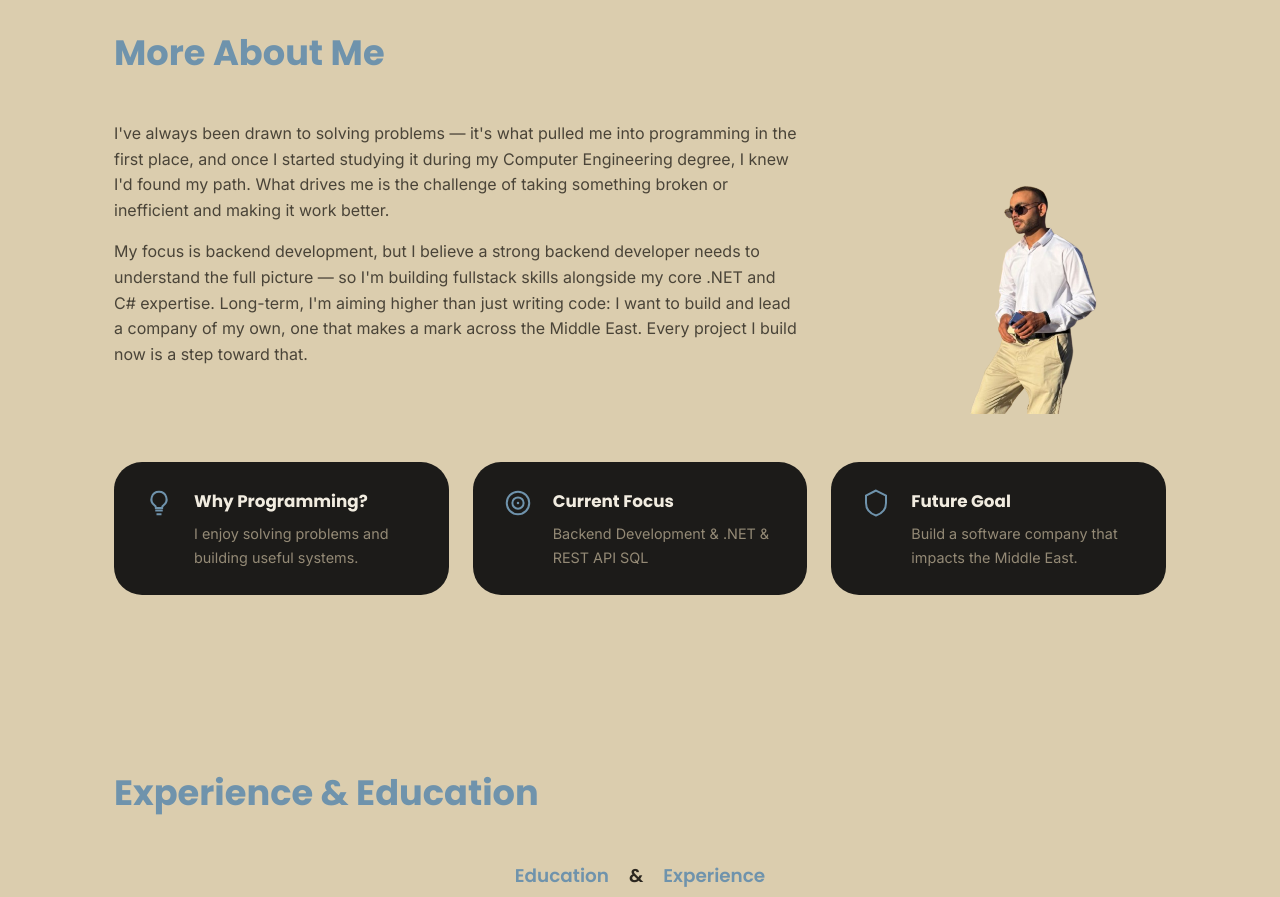
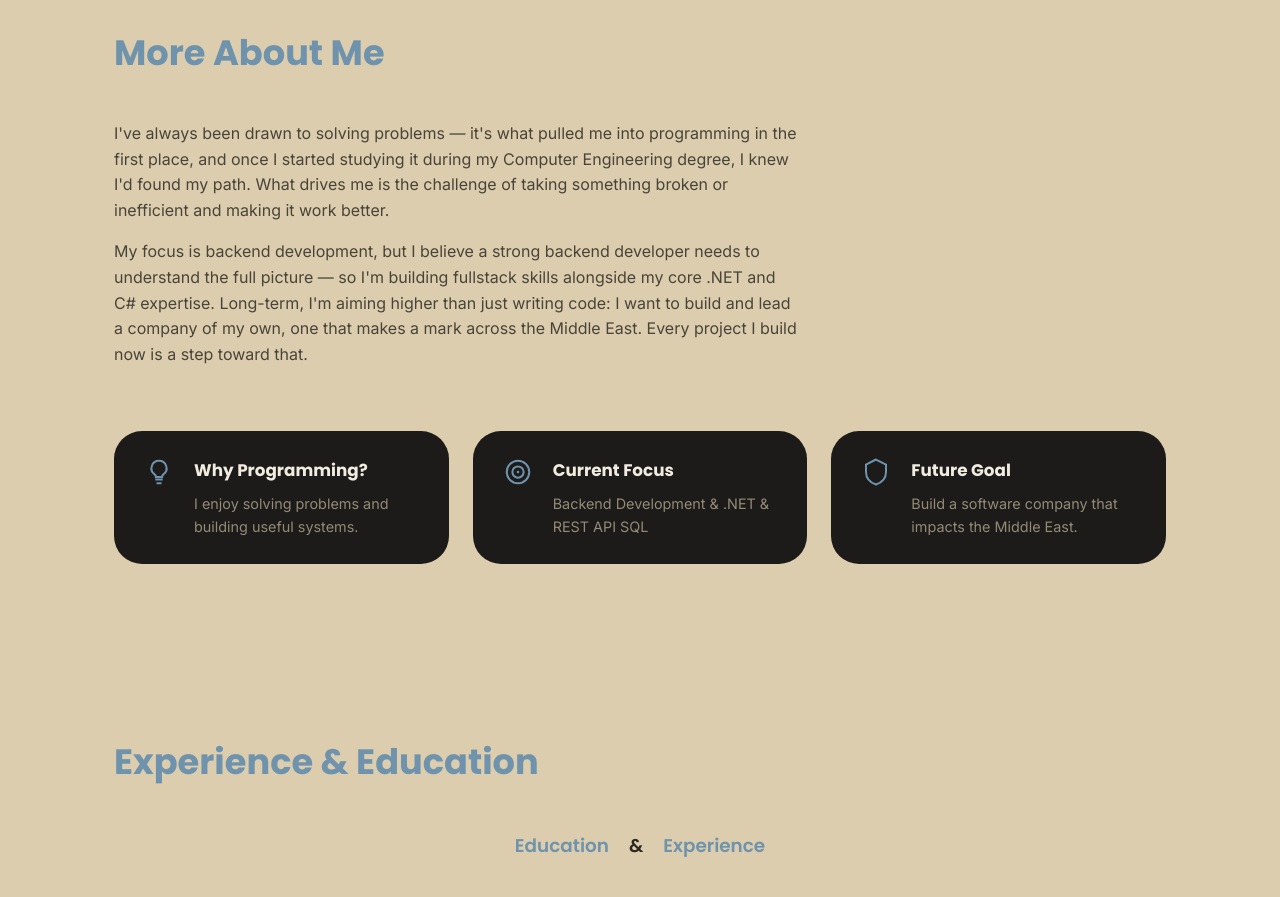
Before and after one commit to Omar2002A/Portofolio, a plain HTML site: page index.html in a window 1280 px wide. Shown: the part 1040-1937 px from the top of the page. Drawn offline with Linux system fonts and the light colour scheme.

Commit message:
Remove second photo

```diff
--- a/index.html
+++ b/index.html
@@ -246,9 +246,9 @@
               the Middle East. Every project I build now is a step toward that.
             </p>
           </div>
-          <div class="about-photo">
+          <!--<div class="about-photo">
             <img src="Me-white.png" alt="Omar Meshref" />
-          </div>
+          </div>-->
         </div>
 
         <div class="about-cards">
```
Also changed, not shown: Me-white.png (deleted).
